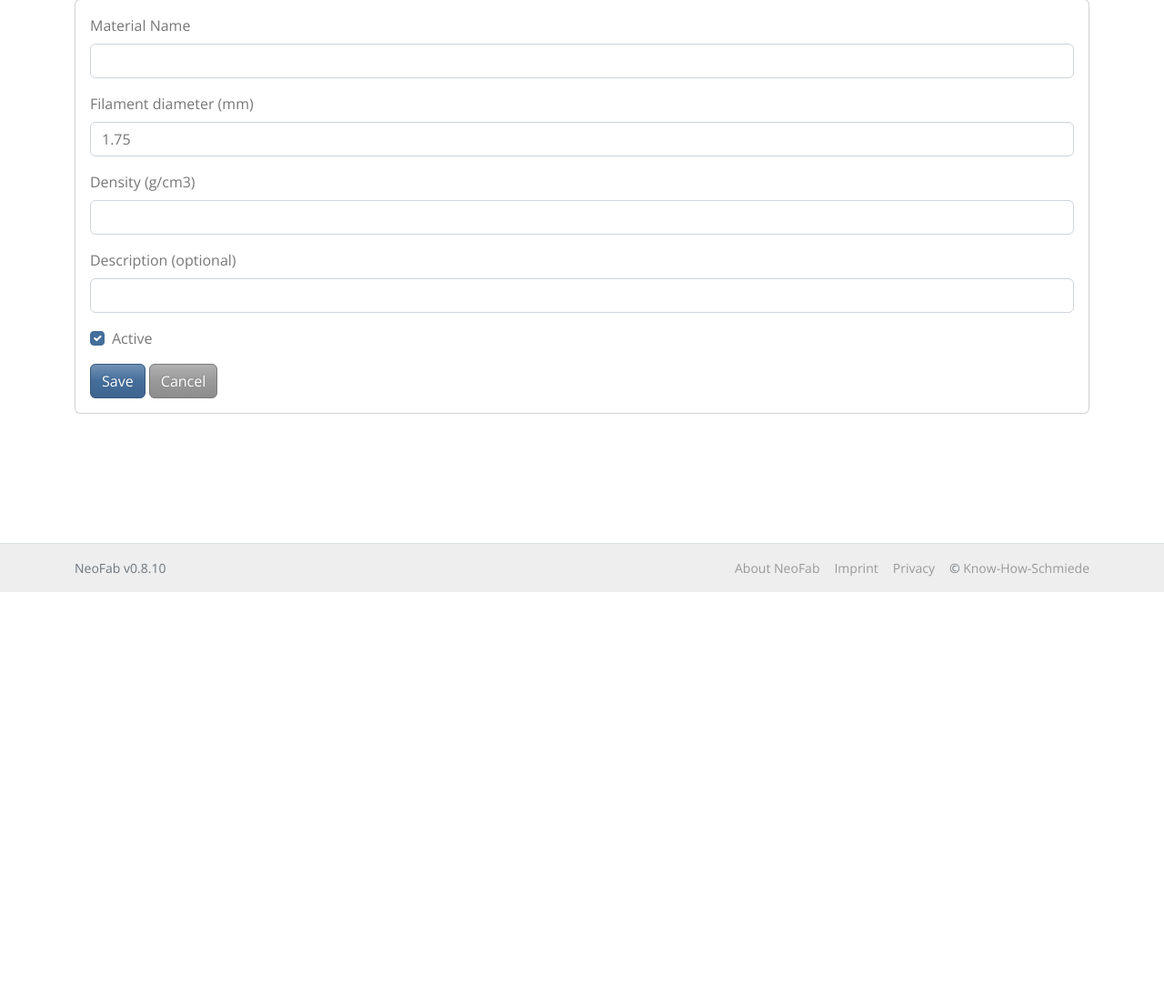
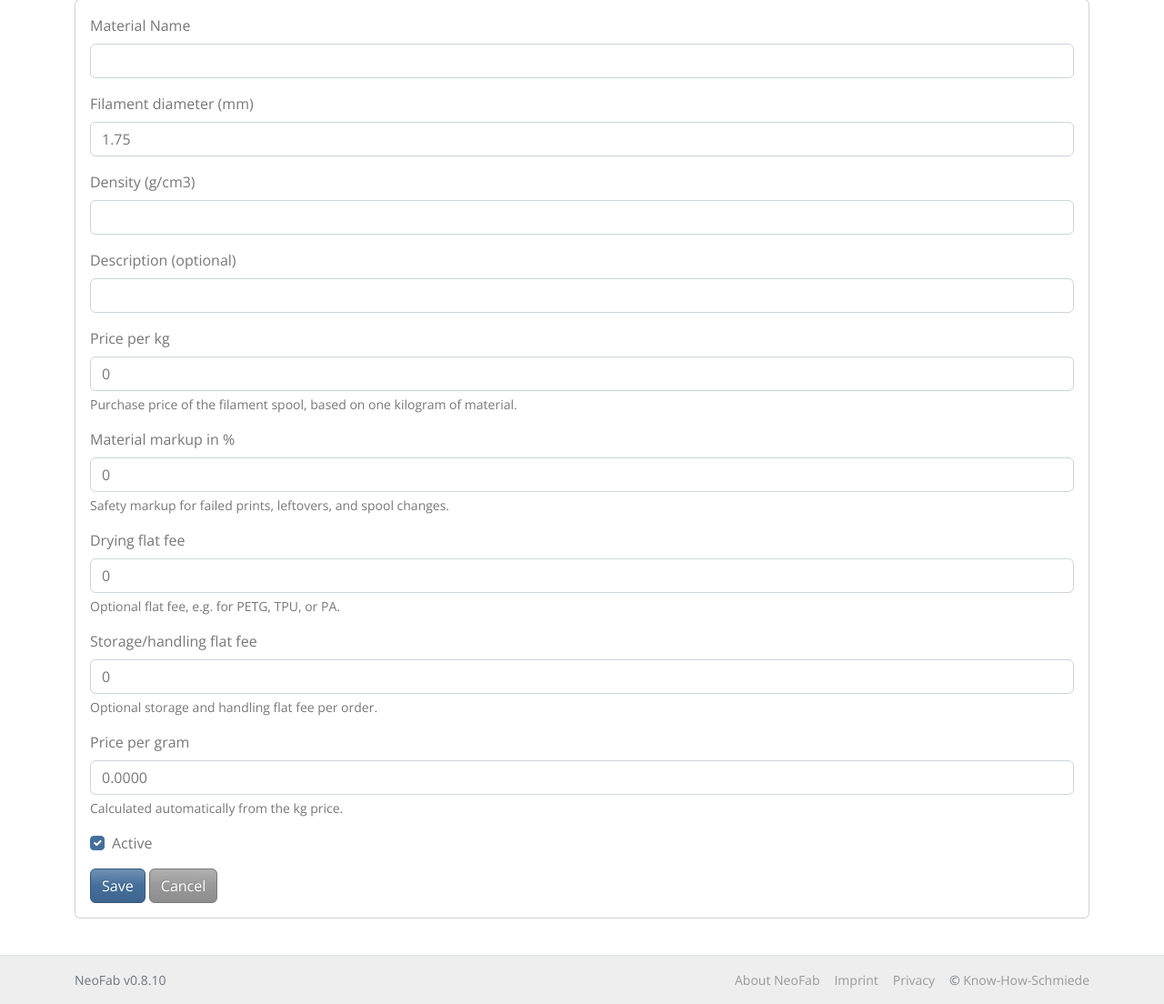
Before and after one commit to know-how-schmiede/NeoFab, a Flask app: page /admin/filament-materials/new in a window 1280 px wide. Shown: the part 149-1253 px from the top of the page at 91% size. Before the commit the page ends 800 px from the top, so only its background shows below. Run offline with Flask 3, Linux system fonts and the light colour scheme; a user stored in the database is signed in; tables that the repository leaves empty hold one stand-in row (values such as "Sample post"); some libraries are stand-ins or nearby versions.

Commit message:
Add filament material cost fields and UI
Add price/markup/fees for filament materials: introduce DB columns (price_per_kg, markup_percent, drying_fee, handling_fee) with migration support in ensure_filament_materials_table. Extend FilamentMaterial model with new fields and a computed price_per_g property. Update admin routes to parse and validate non-negative floats for these fields and show an error flash if invalid. Add form inputs and read-only price-per-gram display in the material edit template, and show new columns in the materials list template. Add corresponding i18n entries and a validation flash message.

```diff
--- a/neofab/app.py
+++ b/neofab/app.py
@@ -547,6 +547,10 @@ def ensure_filament_materials_table():
                         filament_diameter_mm FLOAT NOT NULL DEFAULT 1.75,
                         density_g_cm3 FLOAT NOT NULL DEFAULT 1.0,
                         description TEXT,
+                        price_per_kg FLOAT NOT NULL DEFAULT 0.0,
+                        markup_percent FLOAT NOT NULL DEFAULT 0.0,
+                        drying_fee FLOAT NOT NULL DEFAULT 0.0,
+                        handling_fee FLOAT NOT NULL DEFAULT 0.0,
                         active BOOLEAN NOT NULL DEFAULT 1,
                         created_at DATETIME NOT NULL DEFAULT CURRENT_TIMESTAMP,
                         updated_at DATETIME NOT NULL DEFAULT CURRENT_TIMESTAMP
@@ -570,6 +574,14 @@ def ensure_filament_materials_table():
             statements.append("ALTER TABLE filament_materials ADD COLUMN density_g_cm3 FLOAT NOT NULL DEFAULT 1.0")
         if "description" not in cols:
             statements.append("ALTER TABLE filament_materials ADD COLUMN description TEXT")
+        if "price_per_kg" not in cols:
+            statements.append("ALTER TABLE filament_materials ADD COLUMN price_per_kg FLOAT NOT NULL DEFAULT 0.0")
+        if "markup_percent" not in cols:
+            statements.append("ALTER TABLE filament_materials ADD COLUMN markup_percent FLOAT NOT NULL DEFAULT 0.0")
+        if "drying_fee" not in cols:
+            statements.append("ALTER TABLE filament_materials ADD COLUMN drying_fee FLOAT NOT NULL DEFAULT 0.0")
+        if "handling_fee" not in cols:
+            statements.append("ALTER TABLE filament_materials ADD COLUMN handling_fee FLOAT NOT NULL DEFAULT 0.0")
         if "active" not in cols:
             statements.append("ALTER TABLE filament_materials ADD COLUMN active BOOLEAN NOT NULL DEFAULT 1")
         if "created_at" not in cols:
--- a/neofab/routes/admin.py
+++ b/neofab/routes/admin.py
@@ -71,6 +71,16 @@ from version import APP_VERSION
 def _translator(get_translator: Callable[[], Optional[Callable[[str], str]]]) -> Callable[[str], str]:
     trans = get_translator()
     return trans or (lambda key: key)
+
+
+def _parse_nonnegative_float(value, default=None):
+    if value in (None, ""):
+        return default
+    try:
+        parsed = float(str(value).replace(",", "."))
+    except (TypeError, ValueError):
+        return None
+    return parsed if parsed >= 0 else None
 
 
 def create_admin_blueprint(get_translator: Callable[[], Optional[Callable[[str], str]]]) -> Blueprint:
@@ -1672,6 +1682,10 @@ def create_admin_blueprint(get_translator: Callable[[], Optional[Callable[[str],
             description = request.form.get("description", "").strip() or None
             diameter_raw = request.form.get("filament_diameter_mm", "").strip()
             density_raw = request.form.get("density_g_cm3", "").strip()
+            price_per_kg = _parse_nonnegative_float(request.form.get("price_per_kg"), 0.0)
+            markup_percent = _parse_nonnegative_float(request.form.get("markup_percent"), 0.0)
+            drying_fee = _parse_nonnegative_float(request.form.get("drying_fee"), 0.0)
+            handling_fee = _parse_nonnegative_float(request.form.get("handling_fee"), 0.0)
             is_active = bool(request.form.get("is_active"))
 
             has_errors = False
@@ -1702,6 +1716,9 @@ def create_admin_blueprint(get_translator: Callable[[], Optional[Callable[[str],
             if density_g_cm3 is None or density_g_cm3 <= 0:
                 flash(trans("flash_filament_material_density_invalid"), "danger")
                 has_errors = True
+            if None in (price_per_kg, markup_percent, drying_fee, handling_fee):
+                flash(trans("flash_filament_material_costs_invalid"), "danger")
+                has_errors = True
 
             if not has_errors:
                 material = FilamentMaterial(
@@ -1709,6 +1726,10 @@ def create_admin_blueprint(get_translator: Callable[[], Optional[Callable[[str],
                     description=description,
                     filament_diameter_mm=filament_diameter_mm,
                     density_g_cm3=density_g_cm3,
+                    price_per_kg=price_per_kg,
+                    markup_percent=markup_percent,
+                    drying_fee=drying_fee,
+                    handling_fee=handling_fee,
                     active=is_active,
                 )
                 db.session.add(material)
@@ -1733,6 +1754,10 @@ def create_admin_blueprint(get_translator: Callable[[], Optional[Callable[[str],
             description = request.form.get("description", "").strip() or None
             diameter_raw = request.form.get("filament_diameter_mm", "").strip()
             density_raw = request.form.get("density_g_cm3", "").strip()
+            price_per_kg = _parse_nonnegative_float(request.form.get("price_per_kg"), 0.0)
+            markup_percent = _parse_nonnegative_float(request.form.get("markup_percent"), 0.0)
+            drying_fee = _parse_nonnegative_float(request.form.get("drying_fee"), 0.0)
+            handling_fee = _parse_nonnegative_float(request.form.get("handling_fee"), 0.0)
             is_active = bool(request.form.get("is_active"))
 
             has_errors = False
@@ -1763,12 +1788,19 @@ def create_admin_blueprint(get_translator: Callable[[], Optional[Callable[[str],
             if density_g_cm3 is None or density_g_cm3 <= 0:
                 flash(trans("flash_filament_material_density_invalid"), "danger")
                 has_errors = True
+            if None in (price_per_kg, markup_percent, drying_fee, handling_fee):
+                flash(trans("flash_filament_material_costs_invalid"), "danger")
+                has_errors = True
 
             if not has_errors:
                 material.name = name
                 material.description = description
                 material.filament_diameter_mm = filament_diameter_mm
                 material.density_g_cm3 = density_g_cm3
+                material.price_per_kg = price_per_kg
+                material.markup_percent = markup_percent
+                material.drying_fee = drying_fee
+                material.handling_fee = handling_fee
                 material.active = is_active
                 db.session.commit()
                 flash(trans("flash_filament_material_updated"), "success")
--- a/neofab/templates/admin_filament_material_edit.html
+++ b/neofab/templates/admin_filament_material_edit.html
@@ -55,6 +55,63 @@
                        value="{{ material.description if material else '' }}">
             </div>
 
+            <div class="mb-3">
+                <label for="price_per_kg" class="form-label">{{ t("admin_filament_material_label_price_per_kg") }}</label>
+                <input type="number"
+                       class="form-control"
+                       id="price_per_kg"
+                       name="price_per_kg"
+                       min="0"
+                       step="0.01"
+                       value="{{ material.price_per_kg if material else '0' }}">
+                <div class="form-text">{{ t("admin_filament_material_help_price_per_kg") }}</div>
+            </div>
+
+            <div class="mb-3">
+                <label for="markup_percent" class="form-label">{{ t("admin_filament_material_label_markup_percent") }}</label>
+                <input type="number"
+                       class="form-control"
+                       id="markup_percent"
+                       name="markup_percent"
+                       min="0"
+                       step="0.01"
+                       value="{{ material.markup_percent if material else '0' }}">
+                <div class="form-text">{{ t("admin_filament_material_help_markup_percent") }}</div>
+            </div>
+
+            <div class="mb-3">
+                <label for="drying_fee" class="form-label">{{ t("admin_filament_material_label_drying_fee") }}</label>
+                <input type="number"
+                       class="form-control"
+                       id="drying_fee"
+                       name="drying_fee"
+                       min="0"
+                       step="0.01"
+                       value="{{ material.drying_fee if material else '0' }}">
+                <div class="form-text">{{ t("admin_filament_material_help_drying_fee") }}</div>
+            </div>
+
+            <div class="mb-3">
+                <label for="handling_fee" class="form-label">{{ t("admin_filament_material_label_handling_fee") }}</label>
+                <input type="number"
+                       class="form-control"
+                       id="handling_fee"
+                       name="handling_fee"
+                       min="0"
+                       step="0.01"
+                       value="{{ material.handling_fee if material else '0' }}">
+                <div class="form-text">{{ t("admin_filament_material_help_handling_fee") }}</div>
+            </div>
+
+            <div class="mb-3">
+                <label class="form-label">{{ t("admin_filament_material_label_price_per_g") }}</label>
+                <input type="text"
+                       class="form-control"
+                       readonly
+                       value="{{ '%.4f'|format(material.price_per_g) if material else '0.0000' }}">
+                <div class="form-text">{{ t("admin_filament_material_help_price_per_g") }}</div>
+            </div>
+
             <div class="form-check mb-3">
                 <input class="form-check-input"
                        type="checkbox"
```
Also changed, not shown: doku/Version_Timeline.md (+1 -0 lines), i18n/de.json (+16 -0 lines), i18n/en.json (+16 -0 lines), i18n/fr.json (+16 -0 lines), neofab/models.py (+8 -0 lines), neofab/templates/admin_filament_materials.html (+15 -5 lines).
